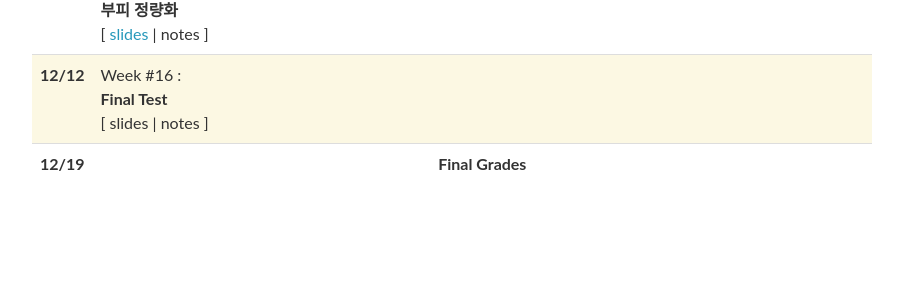
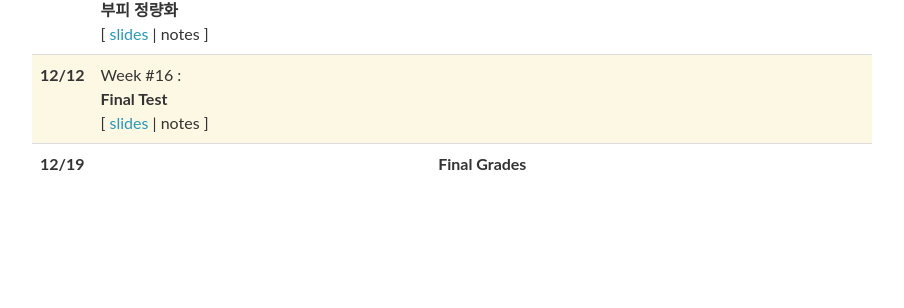
Before and after one commit to 2023-aaronkr/ut-cad, a Jekyll site: the page built from _pages/lectures.md, in a window 1280 px wide and 900 px high, scrolled down 1653 px. Shown: the part 396-704 px from the top of the window, without its empty margins (188-1092 px from the left). Built offline with Jekyll 4.4.1, drawn with Linux system fonts in a browser that asks for light colours; nearby versions of some CDN libraries; comment, search, counter and statistics services are not loaded; part of the change alters nothing that is shown.

```diff
--- a/_data/lectures.yml
+++ b/_data/lectures.yml
@@ -133,6 +133,7 @@
   week: 16
   title: >
     <strong>Final Test</strong>
+  slides: "https://docs.google.com/presentation/d/11F7HonwyMgbJKHGKweN14G161ATNNOs5T254AZuRlDE/edit?usp=sharing"
 
 - date: 12/19
   week: 17
```
